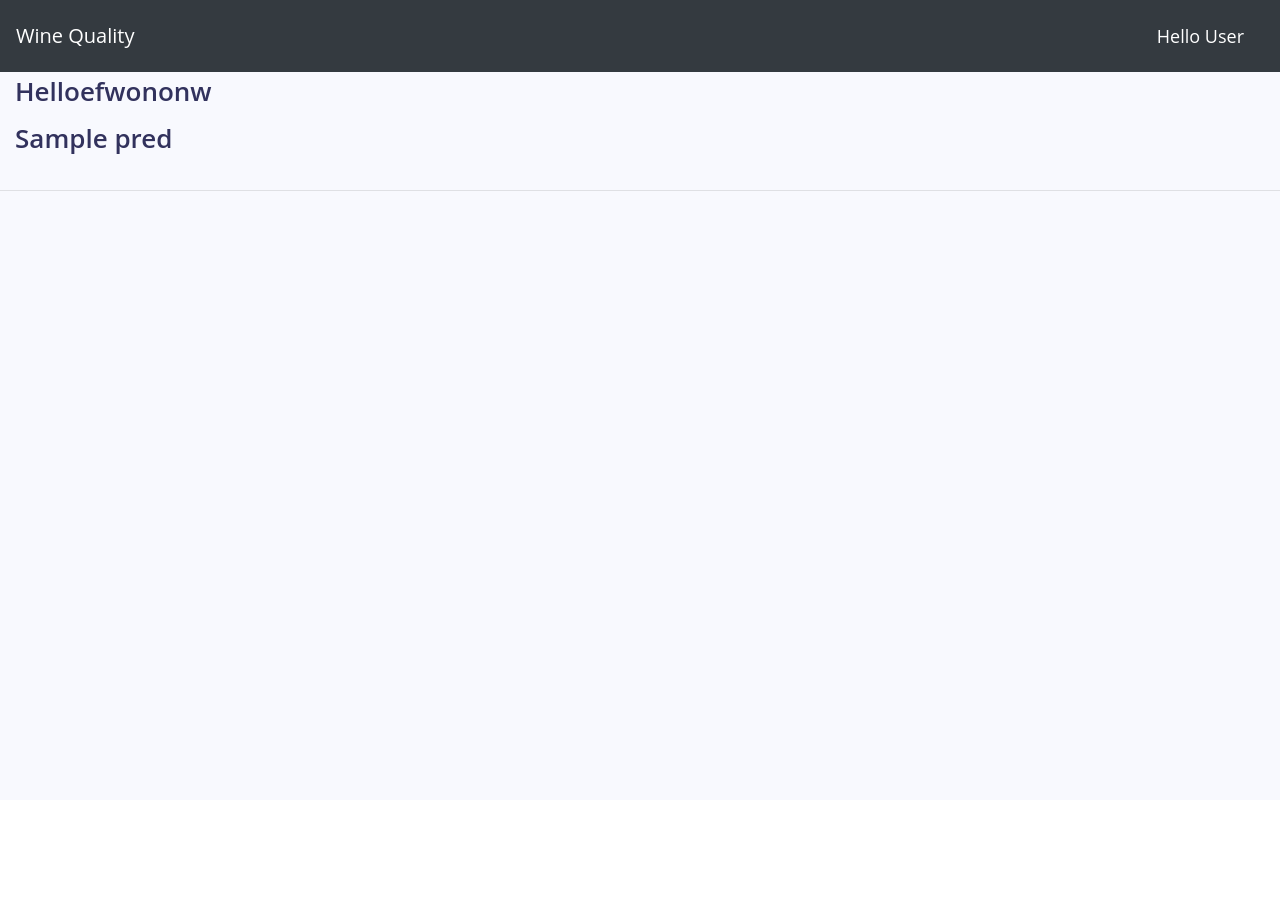
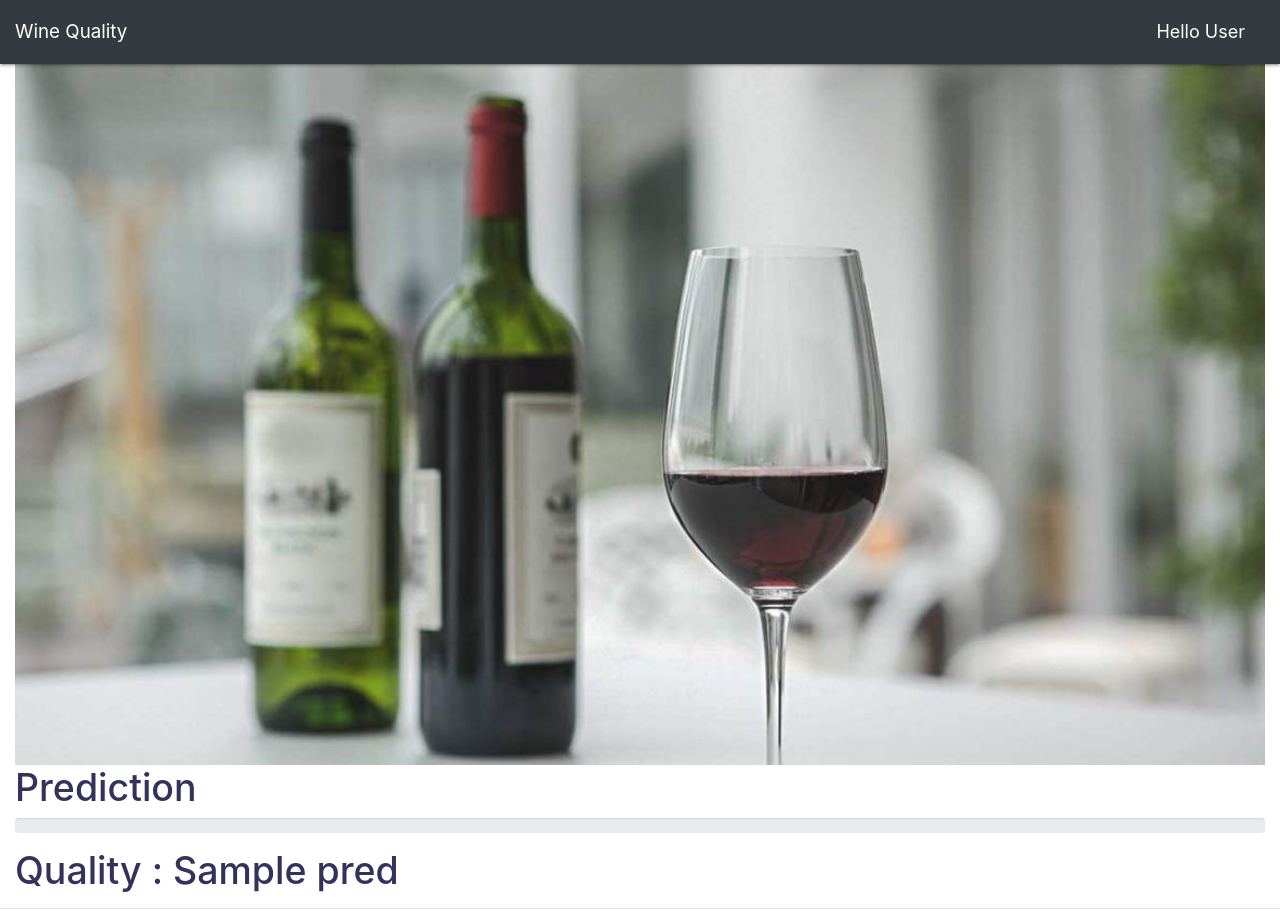
Before and after one commit to drDrozio/Red-Wine-Quality-Predictor, a Django app: template wine_app/templates/wine_app/result.html in a window 1280 px wide. Before the commit the page ends 191 px from the top, so only its background shows below. Run offline with Django 3.2, Linux system fonts and the light colour scheme; the template is opened without the code that fills it: most values are stand-ins (such as "Sample title", 1, 10 or a date in 2020); some libraries are stand-ins or nearby versions.

Commit message:
New Edits

```diff
--- a/Wine_Quality/urls.py
+++ b/Wine_Quality/urls.py
@@ -16,8 +16,13 @@ Including another URLconf
 from django.conf.urls import include
 from django.contrib import admin
 from django.urls import path
+from django.conf import settings
+from django.conf.urls.static import static
 
 urlpatterns = [
     path('admin/', admin.site.urls),
     path('', include('wine_app.urls')),
 ]
+
+if settings.DEBUG:
+    urlpatterns += static(settings.MEDIA_URL, document_root=settings.MEDIA_ROOT)
--- a/static/css/main.css
+++ b/static/css/main.css
@@ -2759,10 +2759,15 @@ p {
   flex: 1;
   align-items: center;
   justify-content: center;
-  background-color: red ;
+  background-color: white ;
 }
 
 .form-container input {
   width: 100%;
   clear: both;
 }
+
+
+.carousel {
+  height: 100% !important;
+}
--- a/wine_app/templates/wine_app/base.html
+++ b/wine_app/templates/wine_app/base.html
@@ -4,14 +4,21 @@
 <html>
 <head>
 	<title>Wine Quality Predictor</title>
-	<link rel="stylesheet" href="https://stackpath.bootstrapcdn.com/bootstrap/4.5.2/css/bootstrap.min.css" integrity="sha384-JcKb8q3iqJ61gNV9KGb8thSsNjpSL0n8PARn9HuZOnIxN0hoP+VmmDGMN5t9UJ0Z" crossorigin="anonymous">
 
 	<link rel="stylesheet" type="text/css" href="{% static '/css/main.css' %}">
+	<!-- Compiled and minified CSS -->
+	<link rel="stylesheet" href="https://cdnjs.cloudflare.com/ajax/libs/materialize/1.0.0/css/materialize.min.css">
+
+	<!-- Compiled and minified JavaScript -->
+	<script src="https://cdnjs.cloudflare.com/ajax/libs/materialize/1.0.0/js/materialize.min.js"></script>
+
+	<link rel="stylesheet" href="https://stackpath.bootstrapcdn.com/bootstrap/4.5.2/css/bootstrap.min.css" integrity="sha384-JcKb8q3iqJ61gNV9KGb8thSsNjpSL0n8PARn9HuZOnIxN0hoP+VmmDGMN5t9UJ0Z" crossorigin="anonymous">
 
 </head>
 <body>
 	{% include 'wine_app/navbar.html' %}
 	<div class="container-fluid">
+	<img src="{% static '/images/wine2.jpg' %}" class="d-block w-100" alt="...">
 	{% block content %}
 
 	{% endblock %}
--- a/wine_app/templates/wine_app/result.html
+++ b/wine_app/templates/wine_app/result.html
@@ -1,5 +1,14 @@
 {% extends 'wine_app/base.html' %}
 {% block content %}
-    <h1>Helloefwononw</h1>
-    <h1>{{pred}}</h1>
+    <h1>Prediction</h1>
+    <div class="progress">
+        <div class="determinate" ></div>
+    </div>
+    <h1>Quality : {{pred}}</h1>
+
+    <script>
+        var p=(parseInt("{{pred}}")*10).toString() + "%";
+        const element = document.getElementsByClassName("determinate")
+        element[0].style.width = p;
+    </script>
 {% endblock %}
```
Also changed, not shown: Wine_Quality/settings.py (+7 -1 lines), wine_app/templates/wine_app/wine.html (+4 -5 lines), Opening1.PNG (added), Opening2.PNG (added), Opening3.PNG (added), README.md, Result.PNG (added), static/images/wine1.jpeg (renamed from static/images/wine1.jpg), static/images/wine2.jpg (added), 1 other file.
